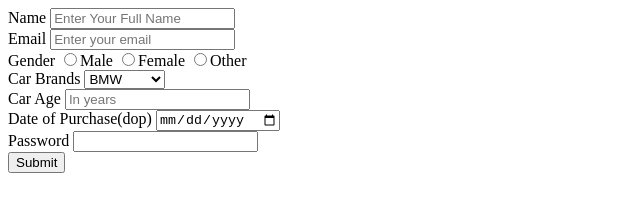
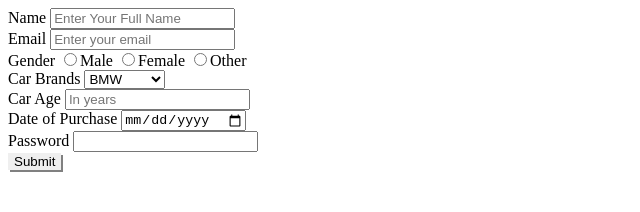
Before and after one commit to acciojob/car-insurance-form-nachiket04, a website: page main.html in a window 1280 px wide. Shown: the whole page, without its empty margins (0-640 px from the left). Drawn offline with Linux system fonts and the light colour scheme.

Commit message:
created a submission

```diff
--- a/main.html
+++ b/main.html
@@ -30,7 +30,7 @@
 		<label for="carage">Car Age</label>
 		<input type="number" id="carage" placeholder="In years" required>
 		<br>
-		<label for="dop">Date of Purchase(dop)</label>
+		<label for="dop">Date of Purchase</label>
 		<input type="date" id="dop" required>
 		<br>
 		<label for="password">Password</label>
--- a/styles.css
+++ b/styles.css
@@ -1,4 +1,8 @@
 label{
 	margin-top: 50px;
 }
+button{
+	border: none;
+	box-shadow: 2px 2px gray;
+}
 /* Your CSS Code here. */
```
